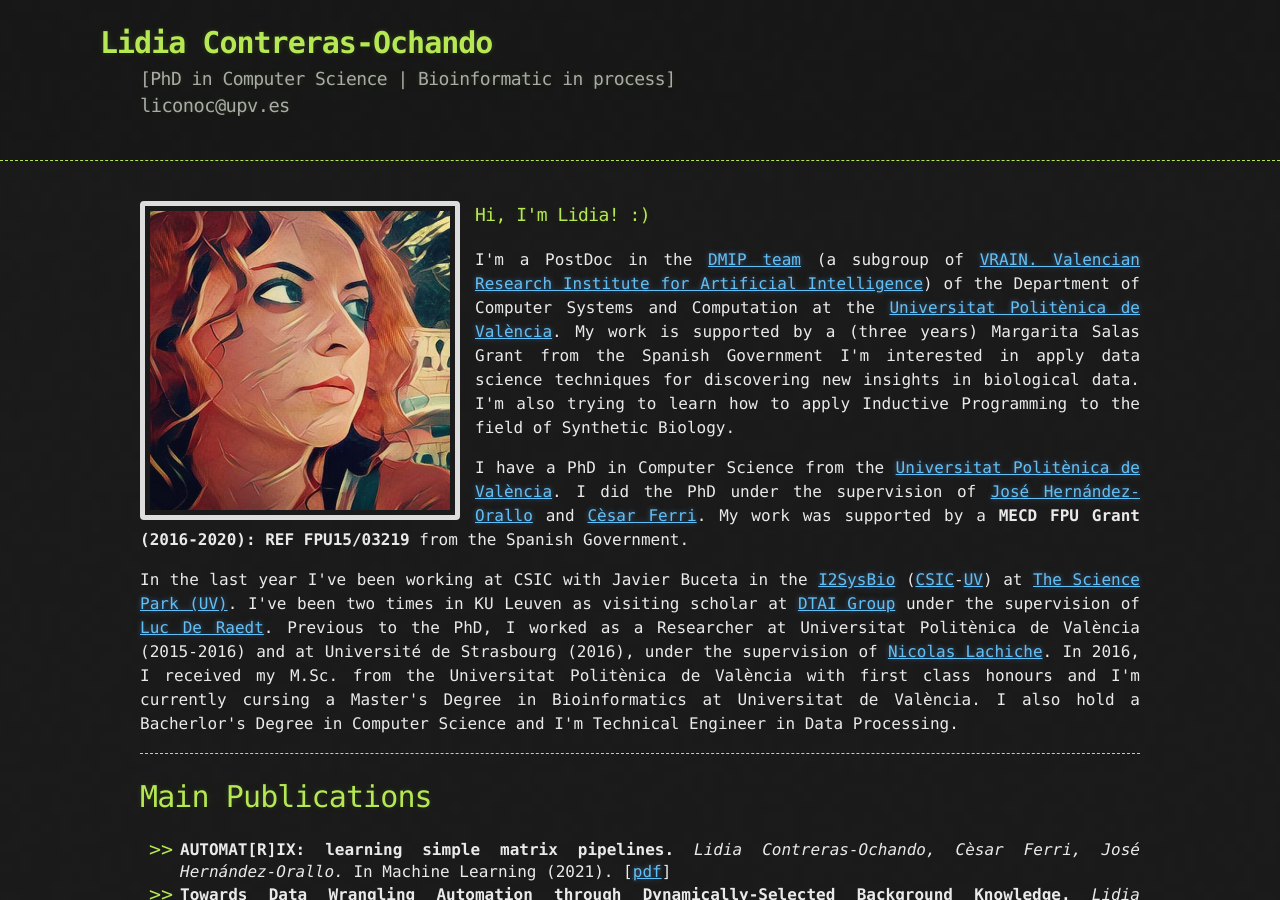
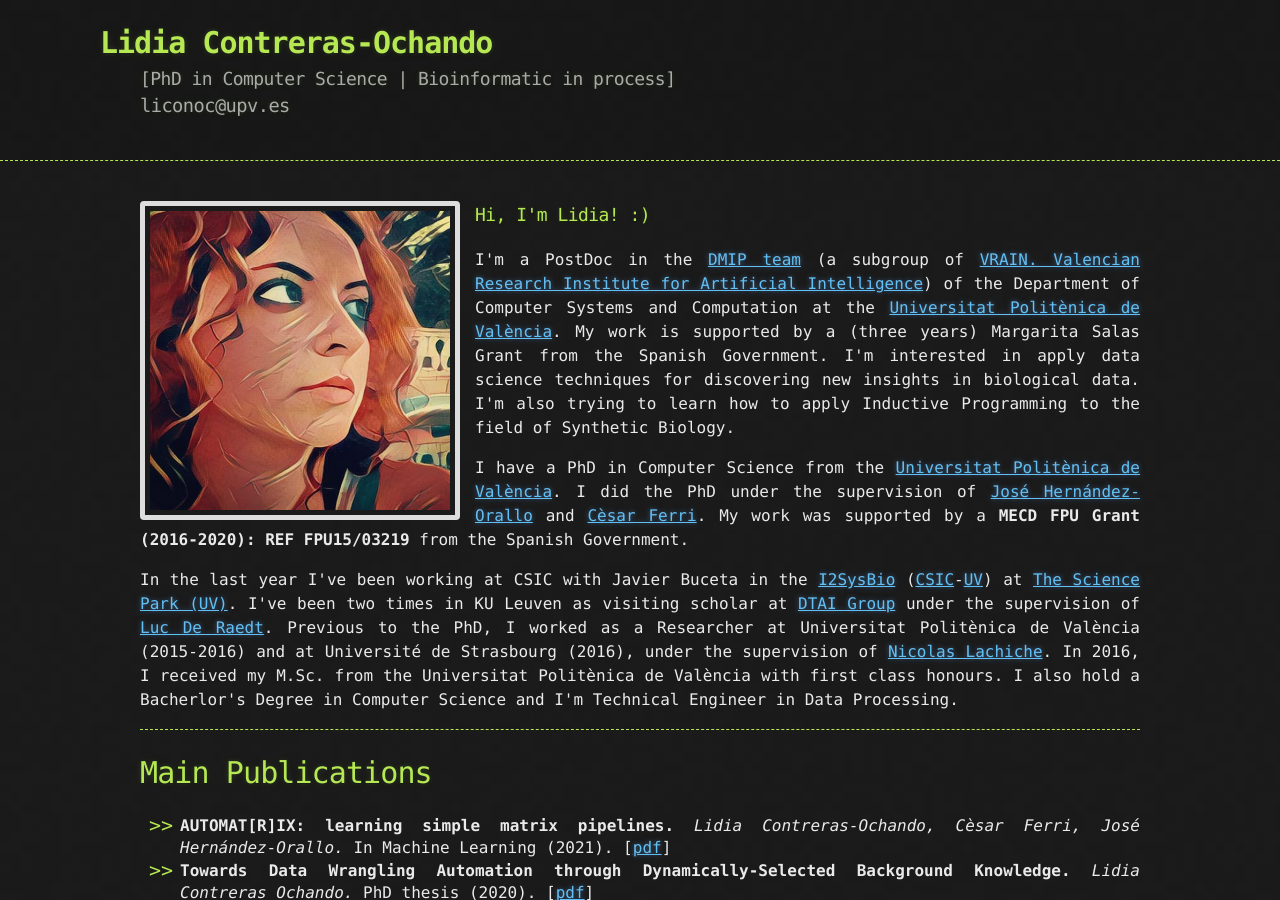
Before and after one commit to liconoc/liconoc.github.io, a Jekyll site: the page built from index.md, in a window 1280 px wide and 900 px high. Built offline with Jekyll 4.4.1, drawn with Linux system fonts in a browser that asks for light colours.

Commit message:
Update liconoc.html

```diff
--- a/_layouts/liconoc.html
+++ b/_layouts/liconoc.html
@@ -133,7 +133,7 @@
 				<img id="foto" src="images/lidia.png" >
 				<h3>Hi, I'm Lidia! :)</h3>
 
-				<p>I'm a PostDoc in the <a href="http://dmip.webs.upv.es/" target="_blank">DMIP team</a> (a subgroup of <a href="http://vrain.upv.es/" target="_blank">VRAIN. Valencian Research Institute for Artificial Intelligence</a>) of the Department of Computer Systems and Computation at the <a href="https://www.upv.es/" target="_blank">Universitat Politènica de València</a>. My work is supported by a (three years) Margarita Salas Grant from the Spanish Government
+				<p>I'm a PostDoc in the <a href="http://dmip.webs.upv.es/" target="_blank">DMIP team</a> (a subgroup of <a href="http://vrain.upv.es/" target="_blank">VRAIN. Valencian Research Institute for Artificial Intelligence</a>) of the Department of Computer Systems and Computation at the <a href="https://www.upv.es/" target="_blank">Universitat Politènica de València</a>. My work is supported by a (three years) Margarita Salas Grant from the Spanish Government.
 				<!--and I'm currently a visiting researcher
 				in the lab of <a href="http://www.thesimbiosys.com/" target="_blank">Javier Buceta</a> in the <a href="https://www.uv.es/i2sysbio" target="_blank">I2SysBio</a> (<a href="https://www.csic.es/" target="_blank">CSIC</a>-<a href="https://www.uv.es/" target="_blank">UV</a>) at <a href=" https://www.pcuv.es" target="_blank">The Science Park (UV)</a> for two years. My research is focused in combining approaches from artificial intelligence and modeling to understand how viral zoonoses propagate and lead to outbreaks, specifically related to filoviruses in bats in the African continent. --> I'm interested in apply data science techniques for discovering new insights in biological data. I'm also trying to learn how to apply Inductive Programming to the field of Synthetic Biology.</p>
 
@@ -145,7 +145,7 @@
 
 			<section id="resume" class="dashed_bottom">
 
-				<p>In the last year I've been working at CSIC with Javier Buceta in the <a href="https://www.uv.es/i2sysbio" target="_blank">I2SysBio</a> (<a href="https://www.csic.es/" target="_blank">CSIC</a>-<a href="https://www.uv.es/" target="_blank">UV</a>) at <a href=" https://www.pcuv.es" target="_blank">The Science Park (UV)</a>. I've been two times in KU Leuven as visiting scholar at <a href="https://dtai.cs.kuleuven.be/" target="_blank">DTAI Group</a> under the supervision of <a href="https://wms.cs.kuleuven.be/people/lucderaedt/" target="_blank">Luc De Raedt</a>. Previous to the PhD, I worked as a Researcher at Universitat Politènica de València (2015-2016) and at Université de Strasbourg (2016), under the supervision of <a href="https://sdc.icube.unistra.fr/en/index.php/Nicolas_Lachiche" target="_blank">Nicolas Lachiche</a>. In 2016, I received my M.Sc. from the Universitat Politènica de València with first class honours and I'm currently cursing a Master's Degree in Bioinformatics at Universitat de València. I also hold a Bacherlor's Degree in Computer Science and I'm Technical Engineer in Data Processing. <p>
+				<p>In the last year I've been working at CSIC with Javier Buceta in the <a href="https://www.uv.es/i2sysbio" target="_blank">I2SysBio</a> (<a href="https://www.csic.es/" target="_blank">CSIC</a>-<a href="https://www.uv.es/" target="_blank">UV</a>) at <a href=" https://www.pcuv.es" target="_blank">The Science Park (UV)</a>. I've been two times in KU Leuven as visiting scholar at <a href="https://dtai.cs.kuleuven.be/" target="_blank">DTAI Group</a> under the supervision of <a href="https://wms.cs.kuleuven.be/people/lucderaedt/" target="_blank">Luc De Raedt</a>. Previous to the PhD, I worked as a Researcher at Universitat Politènica de València (2015-2016) and at Université de Strasbourg (2016), under the supervision of <a href="https://sdc.icube.unistra.fr/en/index.php/Nicolas_Lachiche" target="_blank">Nicolas Lachiche</a>. In 2016, I received my M.Sc. from the Universitat Politènica de València with first class honours. <!-- and I'm currently cursing a Master's Degree in Bioinformatics at Universitat de València.--> I also hold a Bacherlor's Degree in Computer Science and I'm Technical Engineer in Data Processing. <p>
 
 			</section>
 
```
